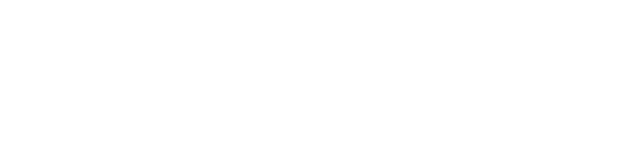
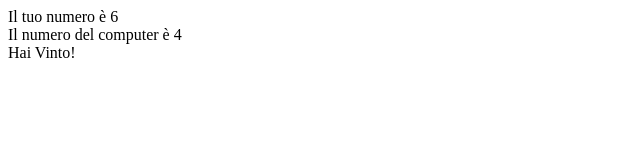
Before and after one commit to alessandrorumi/js-mail-dadi, a plain HTML site: page Dadi/index.html in a window 1280 px wide. Shown: the whole page, without its empty margins (0-640 px from the left). Drawn offline with Linux system fonts and the light colour scheme.

Commit message:
Feat: Implementazione con testo in html

```diff
--- a/Dadi/index.html
+++ b/Dadi/index.html
@@ -7,6 +7,16 @@
 </head>
 <body>
 
+  <span id="userOutput"></span>
+
+  <br>
+
+  <span id="computerOutput"></span>
+
+  <br>
+
+  <span id="result"></span>
+
   <script src="script/myScript.js"></script>
 
 </body>
--- a/Dadi/script/myScript.js
+++ b/Dadi/script/myScript.js
@@ -2,19 +2,19 @@
 
 // Generare un numero random da 1 a 6 (giocatore)
 const userRandomNumber = Math.floor(Math.random() * 6 + 1);
-console.log(userRandomNumber);
+document.getElementById('userOutput').innerHTML = `Il tuo numero è ${userRandomNumber}`;
 
 // Generare un numero random da 1 a 6 (pc)
 const computerRandomNumber = Math.floor(Math.random() * 6 + 1);
-console.log(computerRandomNumber);
+document.getElementById('computerOutput').innerHTML = `Il numero del computer è ${computerRandomNumber}`;
 
 // Confronto tra i due numeri random
 if (userRandomNumber > computerRandomNumber) {
-  console.log('Hai Vinto');
+  document.getElementById('result').innerHTML = 'Hai Vinto!';
 
 } else if (userRandomNumber < computerRandomNumber) {
-  console.log('Hai Perso');
+  document.getElementById('result').innerHTML = 'Hai Perso!';
 
 } else {
-  console.log('Pareggio');
+  document.getElementById('result').innerHTML = 'Pareggio';
 }
```
